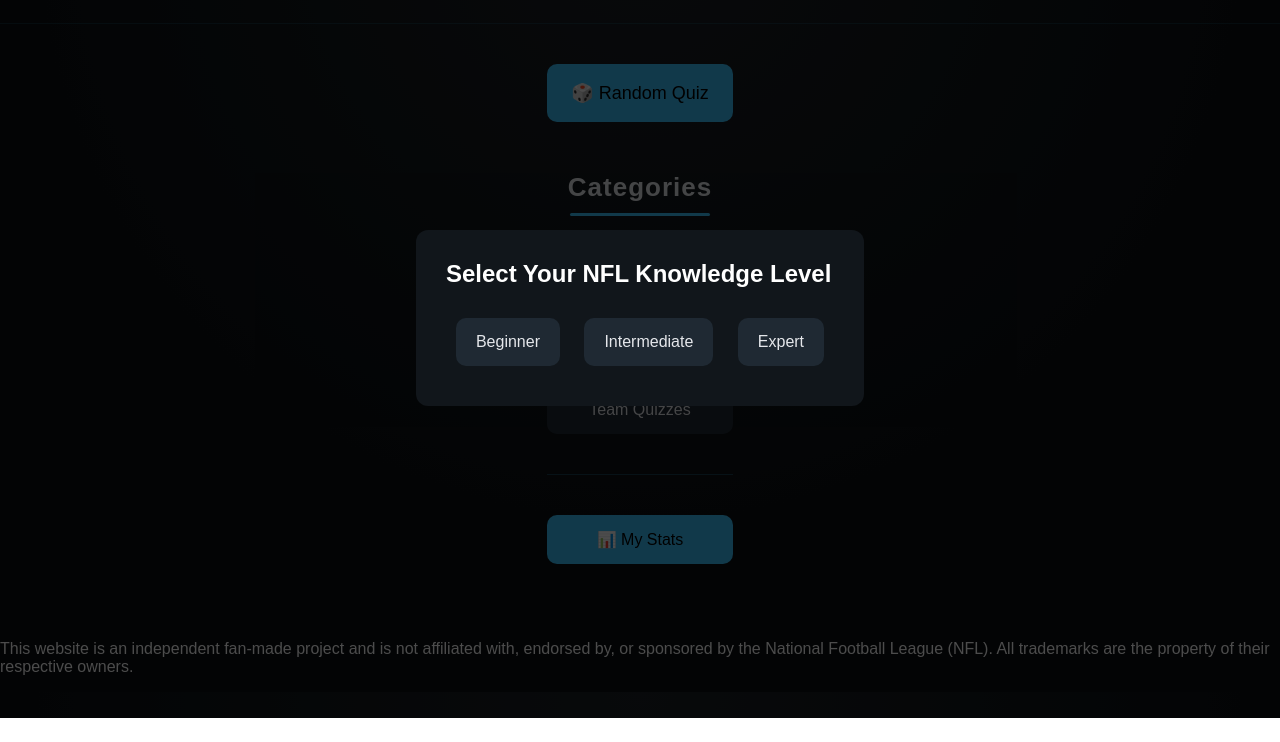
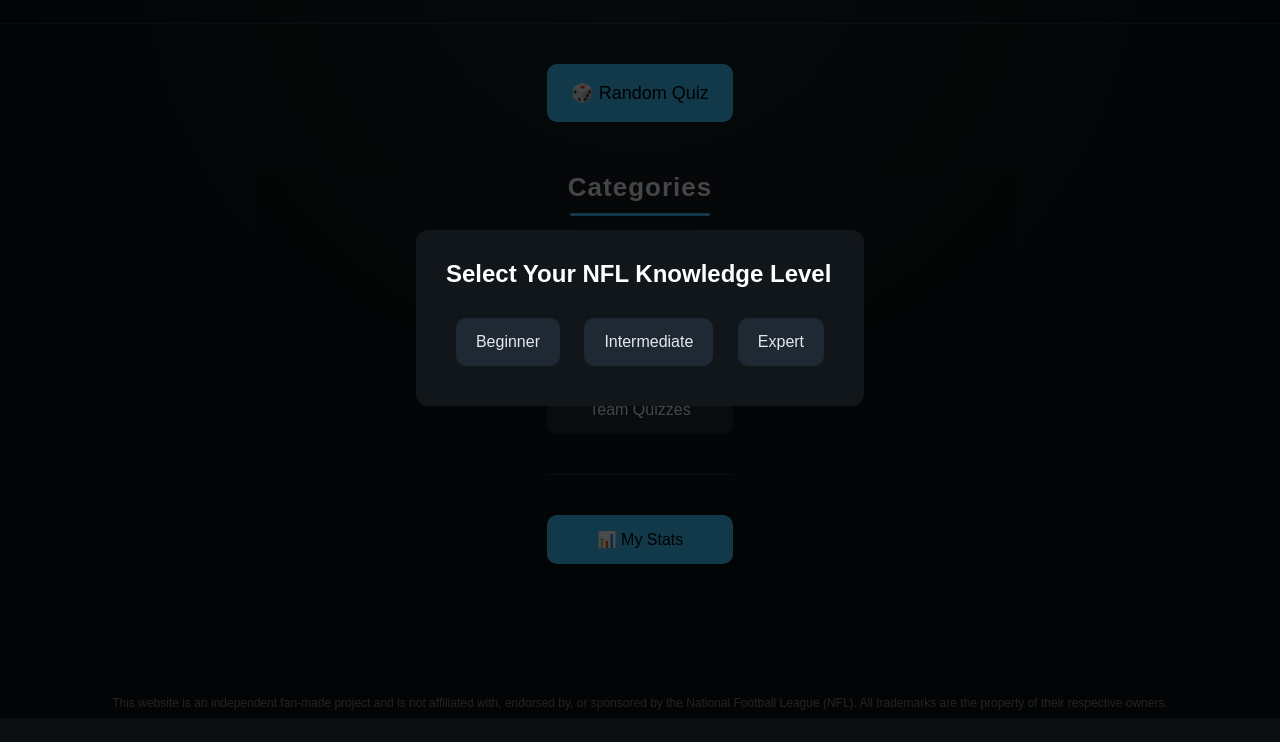
Before and after one commit to Samuel-157/nfl-trivia, a plain HTML site: page index.html in a window 1280 px wide. Shown: the part 82-824 px from the top of the page. Before the commit the page ends 800 px from the top, so only its background shows below. Drawn offline with Linux system fonts and the light colour scheme.

Commit message:
Update style.css

```diff
--- a/css/style.css
+++ b/css/style.css
@@ -642,4 +642,13 @@
         margin: 0 auto 10px auto;
     }
 
+
 }
+
+.site-footer {
+    margin-top: 40px;
+    padding: 20px;
+    text-align: center;
+    font-size: 12px;
+    color: #777;
+}
```
